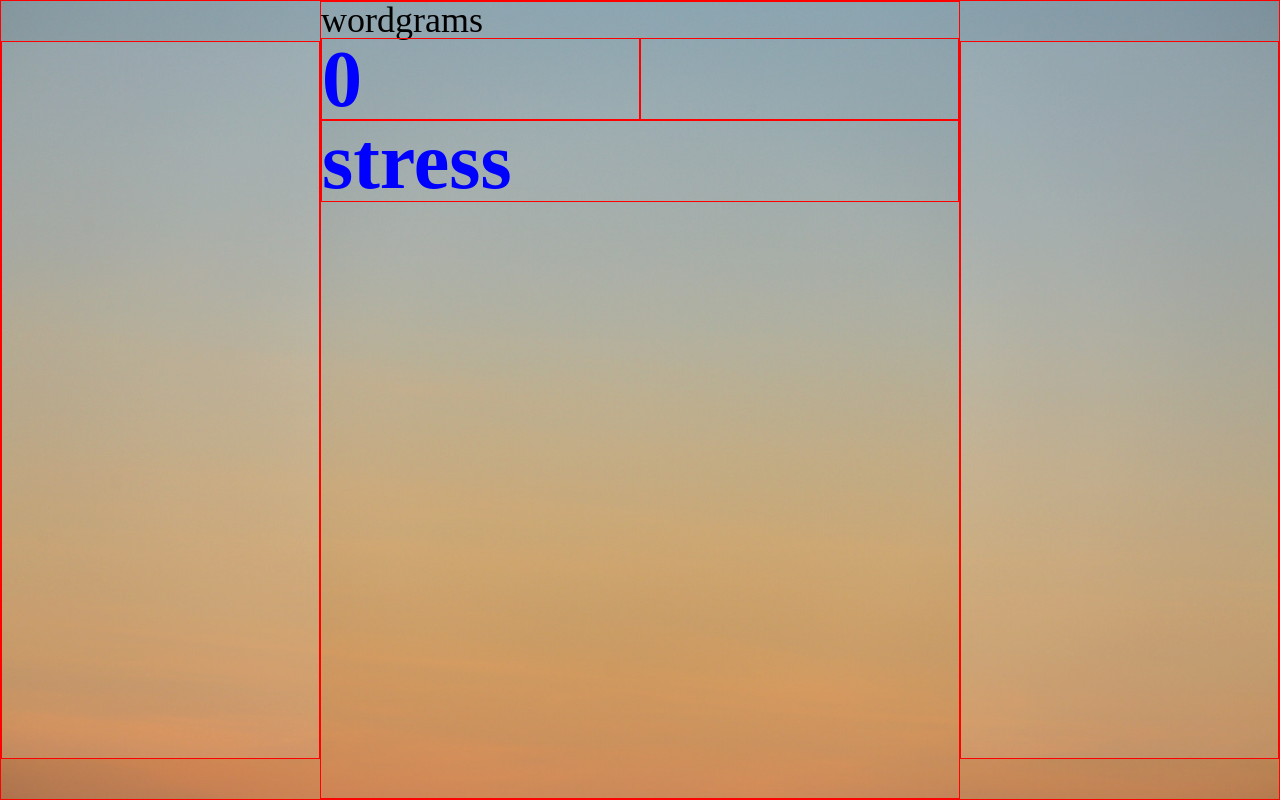
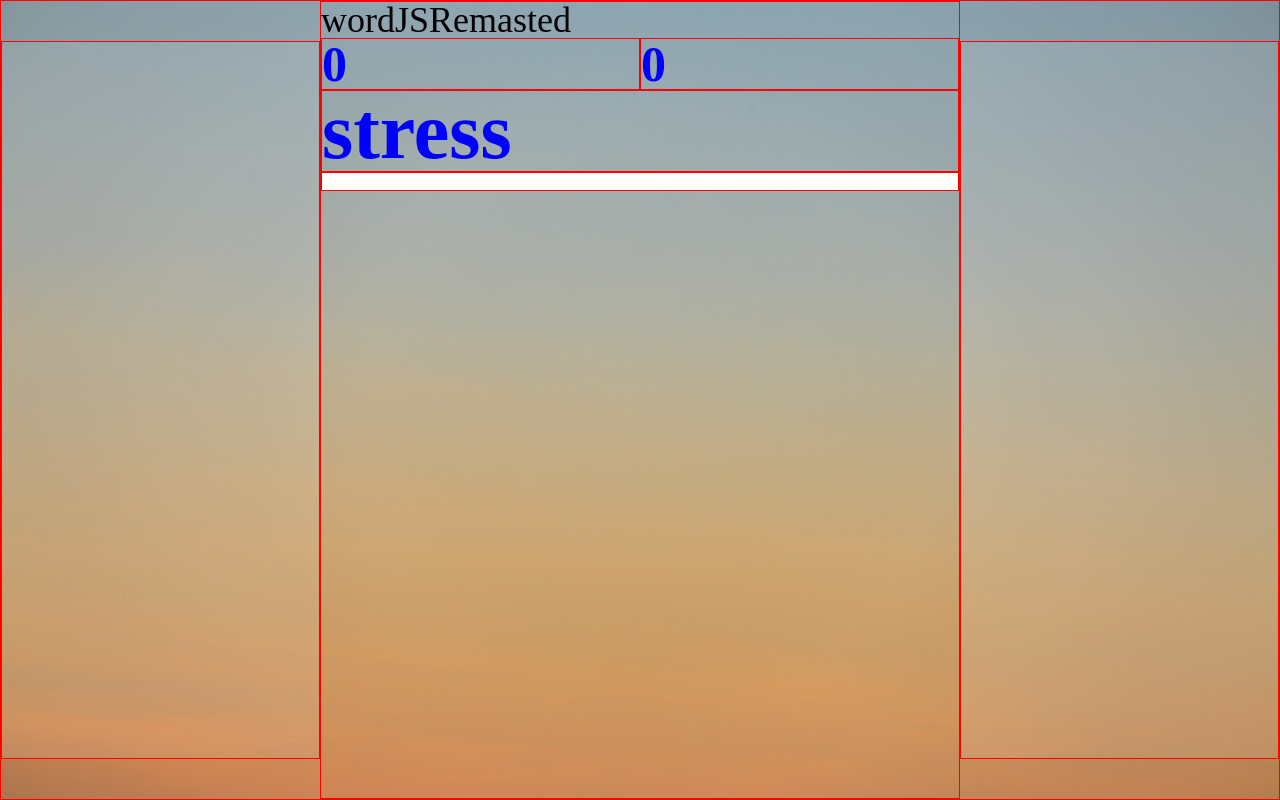
Before and after one commit to Kelby2/wordjs, a website built with webpack: page index.html in a window 1280 px wide. Built offline with nearby package versions, Linux system fonts and the light colour scheme; what all-subsets would draw is missing.

Commit message:
add score html and input

```diff
--- a/assets/css/main.css
+++ b/assets/css/main.css
@@ -53,13 +53,13 @@ body {
 
 #clock, #score {
   width: 50%;
+  font-size: 50px;
+  color: blue;
+  font-weight: bold;
+}
+
+#key-word {
   font-size: 80px;
   color: blue;
   font-weight: bold;
 }
-
-#word {
-  font-size: 80px;
-  color: blue;
-  font-weight: bold;
-}
--- a/index.html
+++ b/index.html
@@ -17,13 +17,15 @@
     </aside>
 
     <main id="game-panel" class="display">
-      <section id="title">wordgrams</section>
+      <section id="title">wordJS<span id="remix">Remasted</span></section>
       <section id="round-info">
-        <div id="clock"></div>
-        <div id="score"></div>
+        <div id="clock">Ready?</div>
+        <div id="score">0</div>
       </section>
 
-      <div id="word"></div>
+      <div id="key-word"></div>
+
+      <input type="text"></div>
     </main>
 
     <aside class="display side-panel">
--- a/src/components/board.js
+++ b/src/components/board.js
@@ -4,16 +4,16 @@ class Board {
 
   constructor(game) {
     this.game = game;
-    this.word = this.game.word;
+    this.keyWord = this.game.word;
     this.populate();
   }
 
   populate() {
     //creates side panels and main game word panel
-    this.word.shortSubwords;
-    this.word.longSubwords;
-    const word = document.getElementById("word");
-    word.innerHTML = this.word.value;
+    this.keyWord.shortSubwords;
+    this.keyWord.longSubwords;
+    const keyWord = document.getElementById("key-word");
+    keyWord.innerHTML = this.keyWord.value;
   }
 
   shuffleLetters() {
--- a/src/game.js
+++ b/src/game.js
@@ -1,5 +1,6 @@
 import Dictionary from "./components/dictionary/dictionary";
 import Timer from "./components/timer";
+import Score from "./components/score";
 import Word from "./components/dictionary/word";
 import Board from "./components/board";
 // import Board from "./components/board";
@@ -14,7 +15,9 @@ class Game {
   run() {
     this.word = new Word();
     this.board = new Board(this);
+    this.score = new Score()
     this.timer.start();
+    this.score.display();
   }
 
 
```
